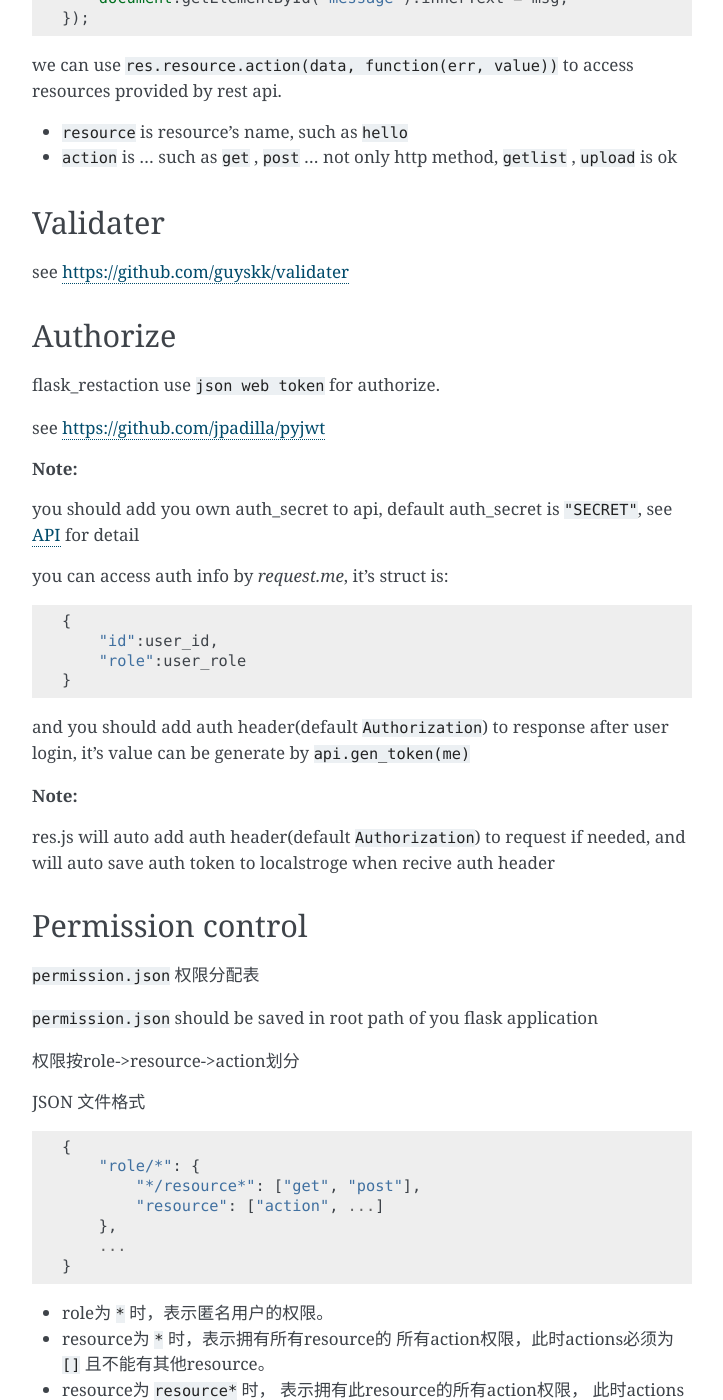
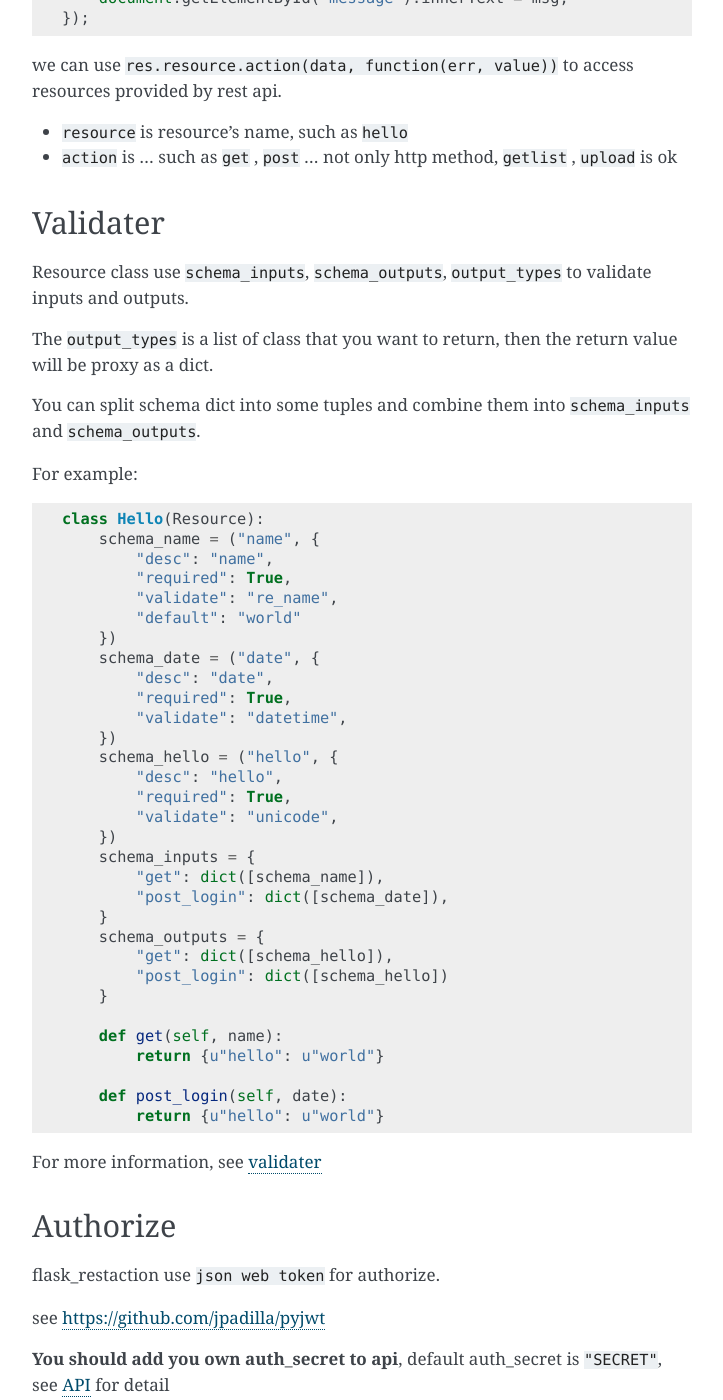
Before and after one commit to guyskk/flask-restaction, a Sphinx documentation site: the page built from docs/source/quickstart.rst, in a window 1280 px wide and 1400 px high, scrolled down 2247 px. Shown: the whole window, without its empty margins (388-1111 px from the left). Built offline with Sphinx 7.4.7, drawn with Linux system fonts in a browser that asks for light colours; some of the changed text lies outside the part shown.

```diff
--- a/docs/source/conf.py
+++ b/docs/source/conf.py
@@ -20,8 +20,6 @@ import shlex
 # add these directories to sys.path here. If the directory is relative to the
 # documentation root, use os.path.abspath to make it absolute, like shown here.
 #sys.path.insert(0, os.path.abspath('.'))
-# sys.path.insert(0, os.path.abspath('../..'))
-# sys.path.insert(0, os.path.abspath('../../../validater'))
 
 # -- General configuration ------------------------------------------------
 
--- a/docs/source/permission.rst
+++ /dev/null
@@ -1,4 +0,0 @@
-.. _permission:
-
-Permission
-==========
--- a/docs/source/quickstart.rst
+++ b/docs/source/quickstart.rst
@@ -57,6 +57,7 @@ you will see:
 
 if you visit ``http://127.0.0.1:5000/hello?name=kk``
 you will see:
+
 .. code ::
 
     {
@@ -131,7 +132,51 @@ we can use ``res.resource.action(data, function(err, value))`` to access resourc
 Validater
 ---------
 
-see https://github.com/guyskk/validater
+Resource class use ``schema_inputs``, ``schema_outputs``, ``output_types`` to validate inputs and outputs.
+
+The ``output_types`` is a list of class that you want to return, then the return value will be proxy as a dict.
+
+You can split schema dict into some tuples and combine them into ``schema_inputs`` and ``schema_outputs``.
+
+
+For example:
+
+.. code-block:: python
+
+    class Hello(Resource):
+        schema_name = ("name", {
+            "desc": "name",
+            "required": True,
+            "validate": "re_name",
+            "default": "world"
+        })
+        schema_date = ("date", {
+            "desc": "date",
+            "required": True,
+            "validate": "datetime",
+        })
+        schema_hello = ("hello", {
+            "desc": "hello",
+            "required": True,
+            "validate": "unicode",
+        })
+        schema_inputs = {
+            "get": dict([schema_name]),
+            "post_login": dict([schema_date]),
+        }
+        schema_outputs = {
+            "get": dict([schema_hello]),
+            "post_login": dict([schema_hello])
+        }
+
+        def get(self, name):
+            return {u"hello": u"world"}
+
+        def post_login(self, date):
+            return {u"hello": u"world"}
+
+
+For more information, see `validater <https://github.com/guyskk/validater>`_
 
 
 Authorize
@@ -141,12 +186,10 @@ flask_restaction use ``json web token`` for authorize.
 
 see https://github.com/jpadilla/pyjwt
 
-**Note:**
-
-you should add you own auth_secret to api, default auth_secret is ``"SECRET"``, see :ref:`api` for detail
+**You should add you own auth_secret to api**, default auth_secret is ``"SECRET"``, see :ref:`api` for detail
 
 
-you can access auth info by `request.me`, it's struct is:
+You can access auth info by `request.me`, it's struct is:
 
 .. code ::
 
@@ -155,7 +198,7 @@ you can access auth info by `request.me`, it's struct is:
         "role":user_role
     }
 
-and you should add auth header(default ``Authorization``) to response after user login,
+And you should add auth header(default ``Authorization``) to response after user login,
 it's value can be generate by ``api.gen_token(me)``
 
 **Note:**
@@ -168,11 +211,11 @@ Permission control
 
 ``permission.json`` 权限分配表
 
-``permission.json`` should be saved in root path of you flask application
+By default, ``permission.json`` should be saved in root path of you flask application, you can change to other path, see :ref:`api` .
 
 权限按role->resource->action划分
 
-JSON 文件格式
+JSON struct
 
 .. code ::
 
--- a/docs/source/res.js.rst
+++ /dev/null
@@ -1,4 +0,0 @@
-.. _res.js:
-
-res.js
-======
--- a/docs/source/resource.rst
+++ /dev/null
@@ -1,4 +0,0 @@
-.. _resource:
-
-Resource
-========
```
Also changed, not shown: other parts of docs/source/quickstart.rst (+3 -5 lines), docs/source/api.rst (+0 -57 lines), docs/source/index.rst (+4 -3 lines), docs/source/resjs.rst (added, +72 -0 lines), docs/source/validater.rst (+18 -0 lines), docs/source/_static/flask-restaction.svg (added).
